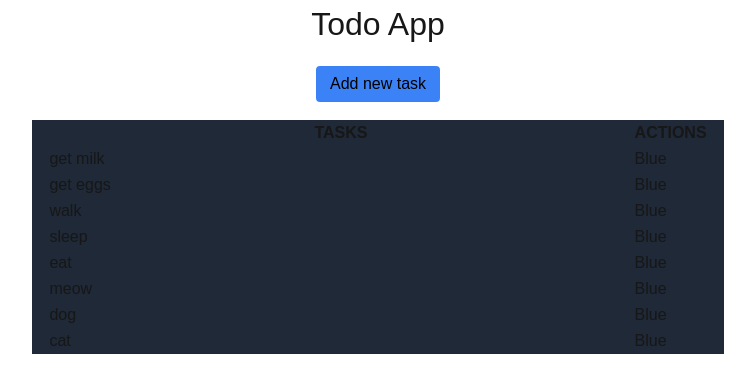
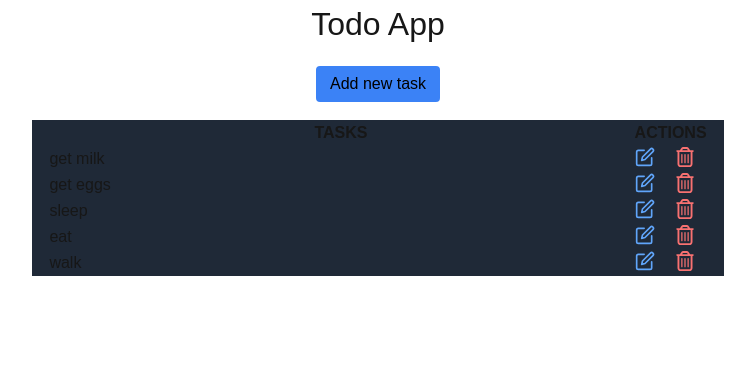
Before and after one commit to mluc404/todo-app, a Next.js app: page / in a window 1280 px wide. Shown: the top 392 px of the page, without its empty margins (262-1017 px from the left). Built offline with nearby package versions, Linux system fonts and the light colour scheme; data requests are answered from the project's data file.

Commit message:
add uuid and react-icons for todo items

```diff
--- a/api.ts
+++ b/api.ts
@@ -22,3 +22,15 @@ export async function addTodo(todo: TaskInterface): Promise<TaskInterface> {
   const newTodo = await res.json();
   return newTodo;
 }
+
+export async function editTodo(todo: TaskInterface): Promise<TaskInterface> {
+  const res = await fetch(`${baseURL}/tasks`, {
+    method: "PUT",
+    headers: {
+      "Content-Type": "application/json",
+    },
+    body: JSON.stringify(todo),
+  });
+  const editedTodo = await res.json();
+  return editedTodo;
+}
--- a/app/components/AddTask.tsx
+++ b/app/components/AddTask.tsx
@@ -3,7 +3,7 @@ import { FormEventHandler, useState } from "react";
 import { Modal } from "./Modal";
 import { addTodo, getAllTodos } from "@/api";
 import { TaskInterface } from "@/types/task";
-import { useRouter } from "next/navigation";
+import { v4 as uuidv4 } from "uuid";
 
 interface AddTaskProps {
   handleAddTask: (newTodo: TaskInterface) => void;
@@ -12,21 +12,19 @@ interface AddTaskProps {
 export function AddTask({ handleAddTask }: AddTaskProps) {
   const [modalOpen, setModalOpen] = useState<boolean>(false);
   const [newTaskValue, setNewTaskValue] = useState<string>("");
-  const router = useRouter();
 
   const handleSubmitNewTodo: FormEventHandler<HTMLFormElement> = async (e) => {
     e.preventDefault();
     console.log(newTaskValue);
 
     const newTodo: TaskInterface = {
-      id: "8",
+      id: uuidv4(),
       text: newTaskValue,
     };
     addTodo(newTodo);
     handleAddTask(newTodo);
     setNewTaskValue("");
     setModalOpen(false);
-    // router.refresh();
   };
   return (
     <div>
--- a/app/components/Task.tsx
+++ b/app/components/Task.tsx
@@ -1,14 +1,46 @@
+"use client";
 import { TaskInterface } from "@/types/task";
+import { FiEdit } from "react-icons/fi";
+import { FaRegTrashCan } from "react-icons/fa6";
+import { Modal } from "./Modal";
+import { useState } from "react";
 
 interface TaskProps {
   task: TaskInterface;
 }
 
 export function Task({ task }: TaskProps) {
+  const [modalOpen, setModalOpen] = useState<boolean>(false);
   return (
     <tr key={task.id}>
       <td className="w-full">{task.text}</td>
-      <td>Blue</td>
+      <td className="flex gap-5">
+        <FiEdit
+          onClick={() => setModalOpen(true)}
+          cursor="pointer"
+          className="text-blue-400"
+          size={20}
+        />
+        <Modal modalOpen={modalOpen} setModalOpen={setModalOpen}>
+          <div>hi</div>
+          {/* <form onSubmit={handleSubmitNewTodo}>
+          <h3 className="font-bold text-[1.2rem]">Add new task</h3>
+          <div className="modal-action">
+            <input
+              value={newTaskValue}
+              onChange={(e) => setNewTaskValue(e.target.value)}
+              type="text"
+              placeholder="Type here"
+              className="input input-bordered w-full text-white"
+            />
+            <button type="submit" className="btn">
+              Submit
+            </button>
+          </div>
+        </form> */}
+        </Modal>
+        <FaRegTrashCan cursor="pointer" className="text-red-400" size={20} />
+      </td>
     </tr>
   );
 }
--- a/data/todos.json
+++ b/data/todos.json
@@ -9,28 +9,16 @@
       "text": "get eggs"
     },
     {
-      "id": "3",
-      "text": "walk"
-    },
-    {
-      "id": "4",
+      "id": "23d24eb2-9563-48d3-842b-472f776b2c21",
       "text": "sleep"
     },
     {
-      "id": "5",
+      "id": "a9a76476-cfd4-4910-9659-3c396018b89c",
       "text": "eat"
     },
     {
-      "id": "6",
-      "text": "meow"
-    },
-    {
-      "id": "7",
-      "text": "dog"
-    },
-    {
-      "id": "8",
-      "text": "cat"
+      "id": "a5d0711a-7e21-4a5f-afac-36e23ac2426e",
+      "text": "walk"
     }
   ]
 }
--- a/package.json
+++ b/package.json
@@ -13,7 +13,9 @@
     "daisyui": "^5.0.37",
     "next": "15.1.8",
     "react": "^19.0.0",
-    "react-dom": "^19.0.0"
+    "react-dom": "^19.0.0",
+    "react-icons": "^5.5.0",
+    "uuid": "^11.1.0"
   },
   "devDependencies": {
     "@eslint/eslintrc": "^3",
```
Also changed, not shown: 1 other file (tests, documents, lock files or other folders).
